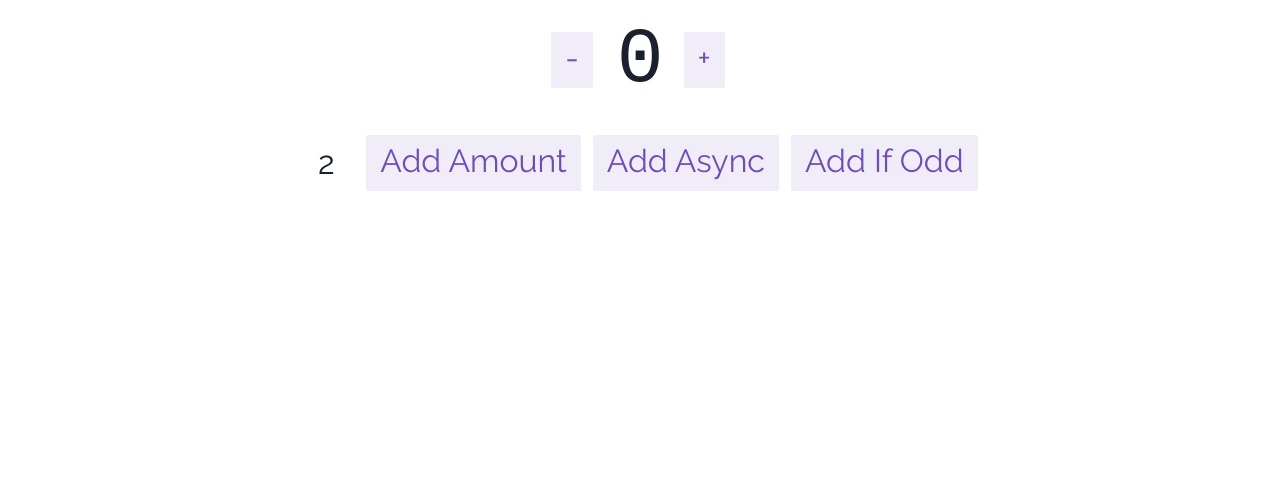
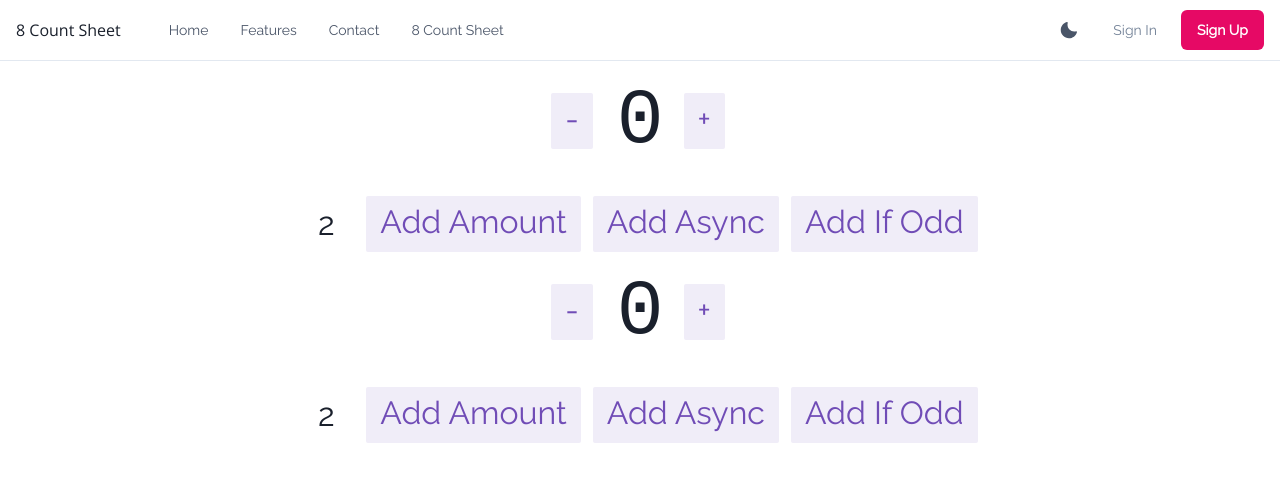
Before and after one commit to Rahat47/new_eight-count-sheet_web, a React (Create React App) app: page / in a window 1280 px wide. Shown: the top 482 px of the page. Built offline with nearby package versions, Linux system fonts and the light colour scheme.

Commit message:
navbar done

```diff
--- a/package.json
+++ b/package.json
@@ -3,6 +3,7 @@
     "version": "0.1.0",
     "private": true,
     "dependencies": {
+        "@chakra-ui/icons": "^1.1.1",
         "@chakra-ui/react": "^1.7.4",
         "@emotion/react": "^11",
         "@emotion/styled": "^11",
--- a/src/App.jsx
+++ b/src/App.jsx
@@ -1,13 +1,25 @@
 import { chakra } from '@chakra-ui/react';
 import { Counter } from './features/counter/Counter';
+import { Routes, Route } from 'react-router-dom';
+import Navbar from './components/Navbar/Navbar';
 
 function App() {
     return (
-        <div className='App'>
+        <>
             <chakra.header>
+                <Navbar />
+            </chakra.header>
+
+            <chakra.main>
+                <Routes>
+                    <Route path='/' element={<Counter />} />
+                </Routes>
+            </chakra.main>
+
+            <chakra.footer>
                 <Counter />
-            </chakra.header>
-        </div>
+            </chakra.footer>
+        </>
     );
 }
 
--- /dev/null
+++ b/src/assets/dev_data/nav.js
@@ -0,0 +1,18 @@
+export const NAV_ITEMS = [
+    {
+        label: 'Home',
+        href: '/',
+    },
+    {
+        label: 'Features',
+        href: '/',
+    },
+    {
+        label: 'Contact',
+        href: '/',
+    },
+    {
+        label: '8 Count Sheet',
+        href: '/8countsheet',
+    },
+];
--- /dev/null
+++ b/src/components/Navbar/DesktopNav.jsx
@@ -0,0 +1,33 @@
+import { Box, chakra, Stack, useColorModeValue } from '@chakra-ui/react';
+import { NAV_ITEMS } from '../../assets/dev_data/nav';
+import { NavLink } from 'react-router-dom';
+
+const DesktopNav = () => {
+    const linkColor = useColorModeValue('gray.600', 'gray.200');
+    const linkHoverColor = useColorModeValue('gray.800', 'white');
+
+    const ChakraNavLink = chakra(NavLink);
+    return (
+        <Stack direction={'row'} spacing={4}>
+            {NAV_ITEMS.map(navItem => (
+                <Box key={navItem.label}>
+                    <ChakraNavLink
+                        p={2}
+                        to={navItem.href ?? '/'}
+                        fontSize={'sm'}
+                        fontWeight={500}
+                        color={linkColor}
+                        _hover={{
+                            textDecoration: 'none',
+                            color: linkHoverColor,
+                        }}
+                    >
+                        {navItem.label}
+                    </ChakraNavLink>
+                </Box>
+            ))}
+        </Stack>
+    );
+};
+
+export default DesktopNav;
--- /dev/null
+++ b/src/components/Navbar/MobileNav.jsx
@@ -0,0 +1,23 @@
+import { Stack, useColorModeValue } from '@chakra-ui/react';
+import { NAV_ITEMS } from '../../assets/dev_data/nav';
+import MobileNavItem from './MobileNavItem';
+
+const MobileNav = ({ onToggle }) => {
+    return (
+        <Stack
+            bg={useColorModeValue('white', 'gray.800')}
+            p={4}
+            display={{ md: 'none' }}
+        >
+            {NAV_ITEMS.map(navItem => (
+                <MobileNavItem
+                    onToggle={onToggle}
+                    key={navItem.label}
+                    {...navItem}
+                />
+            ))}
+        </Stack>
+    );
+};
+
+export default MobileNav;
--- /dev/null
+++ b/src/components/Navbar/MobileNavItem.jsx
@@ -0,0 +1,29 @@
+import { Flex, Stack, Text, useColorModeValue } from '@chakra-ui/react';
+import { Link } from 'react-router-dom';
+
+const MobileNavItem = ({ label, href, onToggle }) => {
+    return (
+        <Stack spacing={4}>
+            <Flex
+                py={2}
+                as={Link}
+                to={href ?? '/'}
+                justify={'center'}
+                align={'center'}
+                _hover={{
+                    textDecoration: 'none',
+                }}
+                onClick={onToggle}
+            >
+                <Text
+                    fontWeight={600}
+                    color={useColorModeValue('gray.600', 'gray.200')}
+                >
+                    {label}
+                </Text>
+            </Flex>
+        </Stack>
+    );
+};
+
+export default MobileNavItem;
--- /dev/null
+++ b/src/components/Navbar/Navbar.jsx
@@ -0,0 +1,134 @@
+import { Link, useNavigate } from 'react-router-dom';
+import {
+    Flex,
+    Text,
+    IconButton,
+    Button,
+    Stack,
+    Collapse,
+    useColorModeValue,
+    useColorMode,
+    useBreakpointValue,
+    useDisclosure,
+    Box,
+} from '@chakra-ui/react';
+import { HamburgerIcon, CloseIcon, MoonIcon, SunIcon } from '@chakra-ui/icons';
+import DesktopNav from './DesktopNav';
+import MobileNav from './MobileNav';
+
+export default function Navbar() {
+    const navigate = useNavigate();
+
+    const { isOpen, onToggle } = useDisclosure();
+
+    const { toggleColorMode } = useColorMode();
+    const SwitchIcon = useColorModeValue(MoonIcon, SunIcon);
+    const text = useColorModeValue('dark', 'light');
+
+    return (
+        <Box
+            borderBottom={1}
+            borderStyle={'solid'}
+            borderColor={useColorModeValue('gray.200', 'gray.900')}
+        >
+            <Flex
+                bg={useColorModeValue('white', 'gray.800')}
+                color={useColorModeValue('gray.600', 'white')}
+                minH={'60px'}
+                py={{ base: 2 }}
+                px={{ base: 4 }}
+                align={'center'}
+                as='nav'
+                maxW='7xl'
+                mx='auto'
+            >
+                <Flex
+                    flex={{ base: 1, md: 'auto' }}
+                    ml={{ base: -2 }}
+                    display={{ base: 'flex', md: 'none' }}
+                >
+                    <IconButton
+                        onClick={onToggle}
+                        icon={
+                            isOpen ? (
+                                <CloseIcon w={3} h={3} />
+                            ) : (
+                                <HamburgerIcon w={5} h={5} />
+                            )
+                        }
+                        variant={'ghost'}
+                        aria-label={'Toggle Navigation'}
+                    />
+                </Flex>
+                <Flex
+                    flex={{ base: 1 }}
+                    justify={{ base: 'center', md: 'start' }}
+                >
+                    <Link to='/'>
+                        <Text
+                            textAlign={useBreakpointValue({
+                                base: 'center',
+                                md: 'left',
+                            })}
+                            fontFamily={'heading'}
+                            color={useColorModeValue('gray.800', 'white')}
+                        >
+                            8 Count Sheet
+                        </Text>
+                    </Link>
+
+                    <Flex display={{ base: 'none', md: 'flex' }} ml={10}>
+                        <DesktopNav />
+                    </Flex>
+                </Flex>
+
+                <Stack
+                    flex={{ base: 1, md: 0 }}
+                    justify={'flex-end'}
+                    direction={'row'}
+                    spacing={6}
+                >
+                    <IconButton
+                        size='md'
+                        fontSize='lg'
+                        aria-label={`Switch to ${text} mode`}
+                        variant='ghost'
+                        color='current'
+                        ml={{ base: '0', md: '3' }}
+                        onClick={toggleColorMode}
+                        icon={<SwitchIcon />}
+                    />
+                    <Button
+                        fontSize={'sm'}
+                        fontWeight={400}
+                        variant={'link'}
+                        onClick={() => {
+                            navigate('/auth/login');
+                        }}
+                    >
+                        Sign In
+                    </Button>
+                    <Button
+                        display={{ base: 'none', md: 'inline-flex' }}
+                        fontSize={'sm'}
+                        fontWeight={600}
+                        color={'white'}
+                        bg='brand.primary'
+                        onClick={() => {
+                            navigate('/auth/register');
+                        }}
+                        _hover={{
+                            bg: 'pink.300',
+                        }}
+                    >
+                        Sign Up
+                    </Button>
+                </Stack>
+            </Flex>
+
+            <Collapse in={isOpen} animateOpacity>
+                <MobileNav onToggle={onToggle} />
+            </Collapse>
+        </Box>
+    );
+}
--- a/src/styles/theme.js
+++ b/src/styles/theme.js
@@ -7,9 +7,9 @@ const theme = extendTheme({
     },
     colors: {
         brand: {
-            primary: '#EF2F88',
-            secondary: '#FFCD00',
-            tertiary: '#FFF',
+            primary: '#E60965',
+            secondary: '#F94892',
+            tertiary: '#FBE5E5',
         }
     }
 })
```
Also changed, not shown: 1 other file (tests, documents, lock files or other folders).
